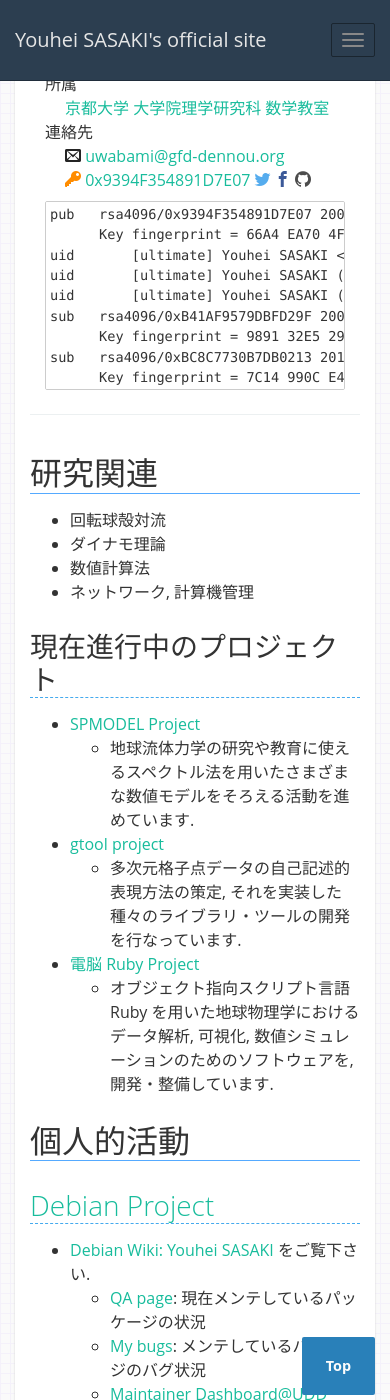
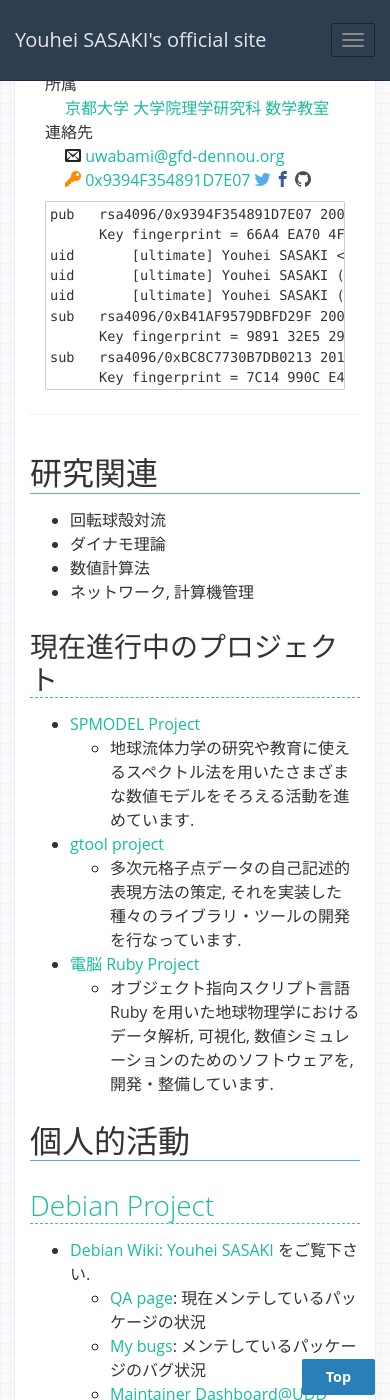
Before and after one commit to uwabami/uwabami.github.io, a Jekyll site: the page built from index.html, in a window 390 px wide and 1400 px high, scrolled down 577 px. Built offline with Jekyll 4.4.1, drawn with Linux system fonts in a browser that asks for light colours; some web fonts are replaced.

Commit message:
Shrink back to top button
Signed-off-by: Youhei SASAKI <uwabami@gfd-dennou.org>

```diff
--- a/_sass/_basic.scss
+++ b/_sass/_basic.scss
@@ -145,7 +145,7 @@ strong {
         right: 15px;
         bottom: 5px;
         display: inline-block;
-        padding: 17px 23px;
+        padding: 6px 23px;
         background-color: #2980B9;
         color: #fcfcfc !important;
         font-weight: bold;
@@ -172,7 +172,7 @@ strong {
         right: calc( (100% - 750px) / 2 + 15px );
         bottom: 5px;
         display: inline-block;
-        padding: 17px 23px;
+        padding: 6px 23px;
         background-color: #2980B9;
         color: #fcfcfc !important;
         font-weight: bold;
```
